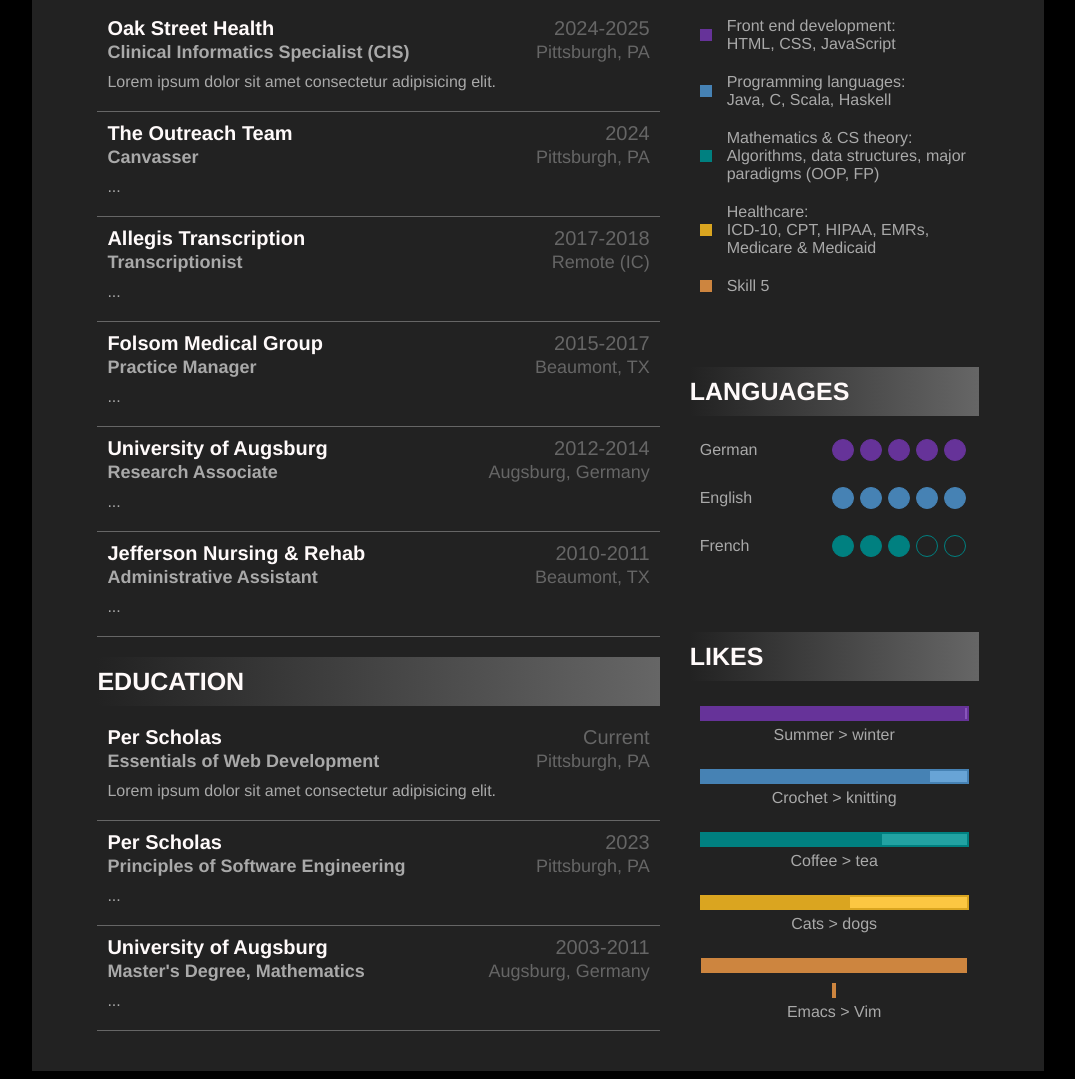
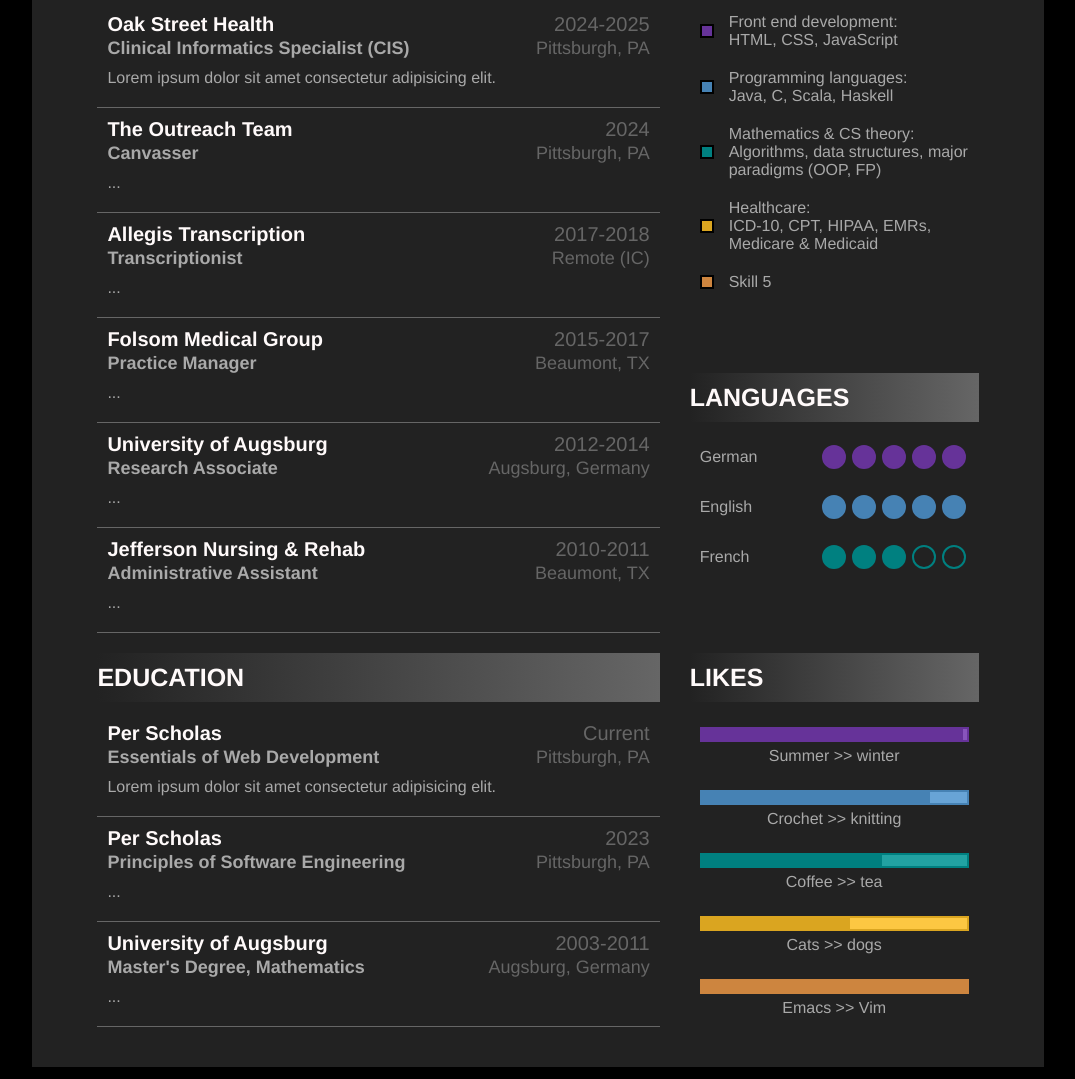
Before and after one commit to LunaPecura/ResumeNew, a plain HTML site: page index.html in a window 1280 px wide. Shown: the part 442-1521 px from the top of the page, without its empty margins (102-1177 px from the left). Drawn offline with Linux system fonts and the light colour scheme.

Commit message:
Code cleanup

```diff
--- a/index.html
+++ b/index.html
@@ -15,22 +15,21 @@
     <div class="section" id="section-top">
 
         <div class="subsection" id="subsection-intro">
-            <div class="content-item" id="content-item-image">
+            <div class="item">
                 <img src="main_image.jpg" alt="img" id="img-main">
             </div>
-            <div class="force-wrap-col"></div>
-            <div class="content-item" id="intro-text">
-                <div id="content-item-name">Julia Brauer</div>
-                <div id="content-item-location">
+            <div class="item" id="intro-text">
+                <div id="intro-name">Julia Brauer</div>
+                <div id="intro-location">
                     <span class="fa-sharp fa-solid fa-location-dot icon"></span>Pittsburgh
                 </div>
             </div>
         </div>
 
         <div class="subsection" id="subsection-info">
-            <div class="info-item">Email: julia.brauer83@gmail.com</div>
-            <div class="info-item">GitHub: github.com/lunapecura</div>
-            <div class="info-item">Projects: ...</div>
+            <div class="item info-item">Email: julia.brauer83@gmail.com</div>
+            <div class="item info-item">GitHub: github.com/lunapecura</div>
+            <div class="item info-item">Projects: somewebsite.com/blahblah</div>
         </div>
 
         <div class="subsection" id="subsection-bio">
@@ -137,97 +136,91 @@
         <div class="subsection" id="subsection-skills">
             <div class="subheader">SKILLS</div>
 
-            <div class="skill-item">
-                <div class="bullet-square purple-filling"></div>
+            <div class="item skill-item">
+                <div class="bulletsquare" id="bullet-1"></div>
                 Front end development:<br>
                 HTML, CSS, JavaScript
             </div>
 
-            <div class="skill-item">
-                <div class="bullet-square blue-filling"></div>
+            <div class="item skill-item">
+                <div class="bulletsquare" id="bullet-2"></div>
                 Programming languages:<br>
                 Java, C, Scala, Haskell
             </div>
 
-            <div class="skill-item">
-                <div class="bullet-square teal-filling"></div>
+            <div class="item skill-item">
+                <div class="bulletsquare" id="bullet-3"></div>
                 Mathematics & CS theory:<br>
                 Algorithms, data structures, major paradigms (OOP, FP)
             </div>
 
-            <div class="skill-item">
-                <div class="bullet-square yellow-filling"></div>
+            <div class="item skill-item">
+                <div class="bulletsquare" id="bullet-4"></div>
                 Healthcare:<br>
                 ICD-10, CPT, HIPAA, EMRs, Medicare & Medicaid
             </div>
 
-            <div class="skill-item">
-                <div class="bullet-square orange-filling"></div>
+            <div class="item skill-item">
+                <div class="bulletsquare" id="bullet-5"></div>
                 Skill 5
             </div>
         </div>
 
         <div class="subsection" id="subsection-languages">
             <div class="subheader">LANGUAGES</div>
-            <div class="language-item">German
-                <div class="circle-filled purple-filling"></div>
-                <div class="circle-filled purple-filling"></div>
-                <div class="circle-filled purple-filling"></div>
-                <div class="circle-filled purple-filling"></div>
-                <div class="circle-filled purple-filling"></div>
+            <div class="item language-item">German
+                <div class="circle" id="circle-1A"></div>
+                <div class="circle" id="circle-1B"></div>
+                <div class="circle" id="circle-1C"></div>
+                <div class="circle" id="circle-1D"></div>
+                <div class="circle" id="circle-1E"></div>
             </div>
-            <div class="language-item">English
-                <div class="circle-filled blue-filling"></div>
-                <div class="circle-filled blue-filling"></div>
-                <div class="circle-filled blue-filling"></div>
-                <div class="circle-filled blue-filling"></div>
-                <div class="circle-filled blue-filling"></div>
+            <div class="item language-item">English
+                <div class="circle" id="circle-2A"></div>
+                <div class="circle" id="circle-2B"></div>
+                <div class="circle" id="circle-2C"></div>
+                <div class="circle" id="circle-2D"></div>
+                <div class="circle" id="circle-2E"></div>
             </div>
-            <div class="language-item">French
-                <div class="circle-filled teal-filling"></div>
-                <div class="circle-filled teal-filling"></div>
-                <div class="circle-empty teal-filling"></div>
-                <div class="circle-empty teal-border"></div>
-                <div class="circle-empty teal-border"></div>
+            <div class="item language-item">French
+                <div class="circle" id="circle-3A"></div>
+                <div class="circle" id="circle-3B"></div>
+                <div class="circle" id="circle-3C"></div>
+                <div class="circle" id="circle-3D"></div>
+                <div class="circle" id="circle-3E"></div>
             </div>
         </div>
 
         <div class="subsection" id="subsection-likes">
             <div class="subheader">LIKES</div>
 
-            <div class="like-item">
-                <div class="percentbar purple-filling" id="bar-1A"></div>
-                <div class="percentbar purple-pale-filling" id="bar-1B"></div>
-                <div class="force-wrap"></div>
-                <span>Summer > winter</span>
+            <div class="item like-item">
+                <div class="percentbar" id="bar-1A"></div>
+                <div class="percentbar" id="bar-1B"></div>
+                <span>Summer >> winter</span>
             </div>
 
-            <div class="like-item">
-                <div class="percentbar blue-filling" id="bar-2A"></div>
-                <div class="percentbar blue-pale-filling" id="bar-2B"></div>
-                <div class="force-wrap"></div>
-                <span>Crochet > knitting</span>
+            <div class="item like-item">
+                <div class="percentbar" id="bar-2A"></div>
+                <div class="percentbar" id="bar-2B"></div>
+                <span>Crochet >> knitting</span>
             </div>
 
-            <div class="like-item">
-                <div class="percentbar teal-filling" id="bar-3A"></div>
-                <div class="percentbar teal-pale-filling" id="bar-3B"></div>
-                <div class="force-wrap"></div>
-                <span>Coffee > tea</span>
+            <div class="item like-item">
+                <div class="percentbar" id="bar-3A"></div>
+                <div class="percentbar" id="bar-3B"></div>
+                <span>Coffee >> tea</span>
             </div>
 
-            <div class="like-item">
-                <div class="percentbar yellow-filling" id="bar-4A"></div>
-                <div class="percentbar yellow-pale-filling" id="bar-4B"></div>
-                <div class="force-wrap"></div>
-                <span>Cats > dogs</span>
+            <div class="item like-item">
+                <div class="percentbar" id="bar-4A"></div>
+                <div class="percentbar" id="bar-4B"></div>
+                <span>Cats >> dogs</span>
             </div>
 
-            <div class="like-item">
-                <div class="percentbar orange-filling" id="bar-5A"></div>
-                <div class="percentbar orange-pale-filling" id="bar-5B"></div>
-                <div class="force-wrap"></div>
-                <span>Emacs > Vim</span>
+            <div class="item like-item">
+                <div class="percentbar" id="bar-5A"></div>
+                <span>Emacs >> Vim</span>
             </div>
 
         </div>
--- a/styles.css
+++ b/styles.css
@@ -4,17 +4,21 @@
     --txtcolor-main: darkgray;
     --txtcolor-contrast: snow;
     --txtcolor-muted: #666666;
+    --purple: rebeccapurple; --purplepale: #8855bb;
+    --blue: steelblue; --bluepale: #68a4d6;
+    --green: teal; --greenpale: #22a2a2;
+    --yellow: goldenrod; --yellowpale: #fcc742;
+    --orange: peru; --orangepale: #efa761;
 }
+
+/* Dummy div class for forced wrapping in flex row mode */
+.force-wrap { width: 100%; height: 0px; }
 
 body {
     background-color: var(--bgcolor-contrast);
     color: var(--txtcolor-main);
     font-family: 'Franklin Gothic Medium', 'Arial Narrow', Arial, sans-serif;
 }
-
-.box { border: solid 0px lightgray; }
-.force-wrap { width: 100%; height: 0px; }
-.force-wrap-col { width: 0px; height: 100%; }
 
 #main-container { /* MAIN FLEX BOX */
     box-sizing: border-box;
@@ -45,10 +49,7 @@ body {
 
 #section-main { width: 65%; }
 #section-side { width: 35%; }
-
-#img-main {
-    height: 175px;
-}
+#img-main { height: 175px; }
 
 /* --------------------------------------------------------------------------- */
 
@@ -97,24 +98,23 @@ body {
 
 /* --------------------------------------------------------------------------- */
 
-.content-item {
-    border: solid 0px var(--txtcolor-muted);
-    padding: 10px;
-}
-
-#content-item-image { }
-
-#content-item-name {
+#intro-name {
     font-size: 35px;
     font-weight: bold;
     color: var(--txtcolor-contrast);
     font-family: Cambria, Cochin, Georgia, Times, 'Times New Roman', serif;
 }
 
-#content-item-location {
+#intro-location {
     font-size: 25px;
     font-weight: bold;
     font-family: Cambria, Cochin, Georgia, Times, 'Times New Roman', serif;
+}
+
+#intro-text {
+    flex-direction: column;
+    justify-content: flex-start;
+    align-items: flex-start;
 }
 
 /* --------------------------------------------------------------------------- */
@@ -158,61 +158,58 @@ body {
 
 /* --------------------------------------------------------------------------- */
 
-.info-item {
-    padding: 10px;
-}
-
-.language-item {
+.item {
     display: flex;
+    flex-flow: row nowrap;
+    justify-content: center;
     align-items: center;
     padding: 10px;
 }
 
-.language-item > :first-child { /* push circles to the right */
-    margin-left: auto;
-}
-
-.skill-item {
-    display: flex;
-    align-items: center;
-    padding: 10px;
-}
-
-.like-item {
-    display: flex;
-    flex-flow: row wrap;
-    justify-content: center;
-    border: solid 0px var(--txtcolor-muted);
-    padding: 10px;
-}
+.info-item { justify-content: flex-end; }
+.language-item > :first-child { margin-left: auto; }
+.skill-item { justify-content: flex-start; }
+.like-item { flex-wrap: wrap; }
 
 /* --------------------------------------------------------------------------- */
 
-.circle-empty {
+.circle {
     width: 20px;
     height: 20px;
-    border: 1px solid black;
+    border: 2px solid black;
     border-radius: 50%;
     margin: 3px;
 }
 
-.circle-filled {
-    width: 20px;
-    height: 20px;
-    border: 1px solid black;
-    background-color: black;
-    border-radius: 50%;
-    margin: 3px;
-}
+#circle-1A { background-color: var(--purple); border-color: var(--purple); }
+#circle-1B { background-color: var(--purple); border-color: var(--purple); }
+#circle-1C { background-color: var(--purple); border-color: var(--purple); }
+#circle-1D { background-color: var(--purple); border-color: var(--purple); }
+#circle-1E { background-color: var(--purple); border-color: var(--purple); }
+#circle-2A { background-color: var(--blue); border-color: var(--blue); }
+#circle-2B { background-color: var(--blue); border-color: var(--blue); }
+#circle-2C { background-color: var(--blue); border-color: var(--blue); }
+#circle-2D { background-color: var(--blue); border-color: var(--blue); }
+#circle-2E { background-color: var(--blue); border-color: var(--blue); }
+#circle-3A { background-color: var(--green); border-color: var(--green); }
+#circle-3B { background-color: var(--green); border-color: var(--green); }
+#circle-3C { background-color: var(--green); border-color: var(--green); }
+#circle-3D { border-color: var(--green); }
+#circle-3E { border-color: var(--green); }
 
-.bullet-square {
+.bulletsquare {
     width: 10px;
     height: 10px;
     min-width: 10px;
-    border: 1px solid black;
-    background-color: black;
+    border: 2px solid black;
     margin-right: 15px;
 }
+
+#bullet-1 { background-color: var(--purple); }
+#bullet-2 { background-color: var(--blue); }
+#bullet-3 { background-color: var(--green); }
+#bullet-4 { background-color: var(--yellow); }
+#bullet-5 { background-color: var(--orange); }
 
 .percentbar {
     box-sizing: border-box;
@@ -221,30 +218,13 @@ body {
     border: 2px solid black;
 }
 
-#bar-3A { width: 67%; }
-#bar-3B { width: 33%; }
-#bar-1A { width: 98%; }
-#bar-1B { width: 2%;}
-#bar-2A { width: 85%; }
-#bar-2B { width: 15%; }
-#bar-4A { width: 55%; }
-#bar-4B { width: 45%; }
-#bar-5A { width: 99%; }
-#bar-5B { width: 1%; }
-
-.purple-filling { background-color: rebeccapurple; border-color: rebeccapurple; }
-.blue-filling { background-color: steelblue; border-color: steelblue; }
-.teal-filling { background-color: teal; border-color: teal; }
-.yellow-filling { background-color: goldenrod; border-color: goldenrod; }
-.orange-filling { background-color: peru; border-color: peru; }
-.purple-pale-filling { background-color: #8855bb; border-color: rebeccapurple; }
-.blue-pale-filling { background-color: #68a4d6; border-color: steelblue; }
-.teal-pale-filling { background-color: #22a2a2; border-color: teal; }
-.yellow-pale-filling { background-color: #fcc742; border-color: goldenrod; }
-.orange-pale-filling { background-color: #efa761; border-color: peru; }
-
-.purple-border { border-color: rebeccapurple; }
-.blue-border { border-color: steelblue; }
-.teal-border { border-color: teal; }
-.yellow-border { border-color: goldenrod; }
-.orange-border { border-color: peru; }
+#bar-1A { width: 97%; background-color: var(--purple); border-color: var(--purple); }
+#bar-1B { width: 3%; background-color: var(--purplepale); border-color: var(--purple); }
+#bar-2A { width: 85%; background-color: var(--blue); border-color: var(--blue); }
+#bar-2B { width: 15%; background-color: var(--bluepale); border-color: var(--blue); }
+#bar-3A { width: 67%; background-color: var(--green); border-color: var(--green); }
+#bar-3B { width: 33%; background-color: var(--greenpale); border-color: var(--green); }
+#bar-4A { width: 55%; background-color: var(--yellow); border-color: var(--yellow); }
+#bar-4B { width: 45%; background-color: var(--yellowpale); border-color: var(--yellow); }
+#bar-5A { width: 100%; background-color: var(--orange); border-color: var(--orange); }
+#bar-5B { width: 0%; background-color: var(--orangepale); border-color: var(--orange); }
```
